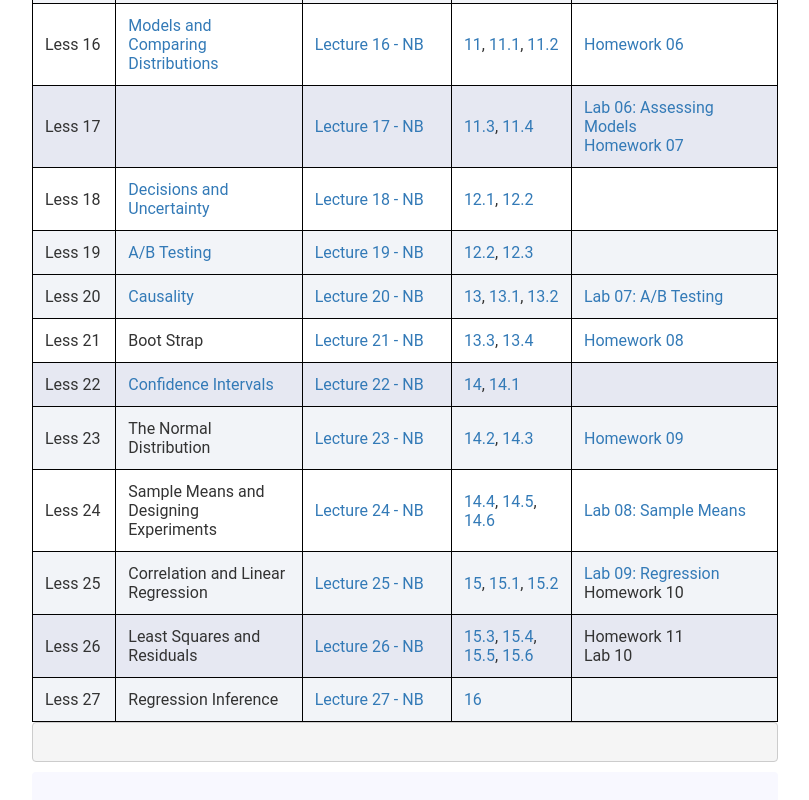
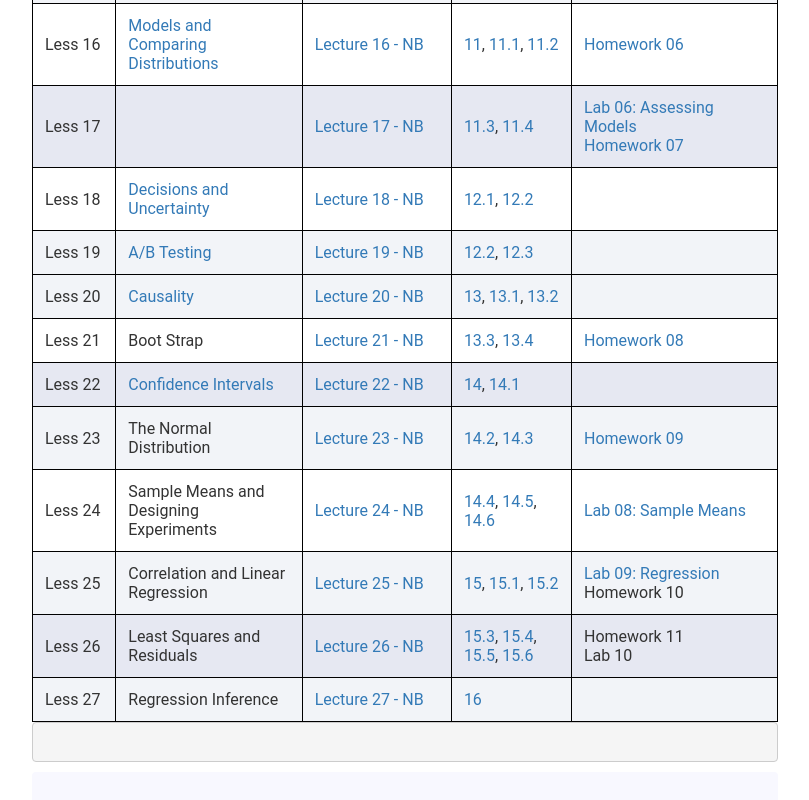
Before and after one commit to jhb10c/jhb10c.github.io, a plain HTML site: page dsites/fall2021/fall2021.html in a window 1280 px wide. Shown: the part 1090-1890 px from the top of the page, without its empty margins (235-1044 px from the left). Drawn offline with nearby package versions, Linux system fonts and the light colour scheme.

Commit message:
Update fall2021.html

```diff
--- a/dsites/fall2021/fall2021.html
+++ b/dsites/fall2021/fall2021.html
@@ -389,7 +389,6 @@ Less 20
 </td><td>
 
 
-<div><a href="https://datahub.ung.edu/hub/user-redirect/git-pull?repo=https%3A%2F%2Fgithub.com%2Fipydatabook%2FPublicMaterial&urlpath=tree%2FPublicMaterial%2Flab%2Flab07%2Flab07.ipynb&branch=main">Lab 07: A/B Testing</a></div>
 
 
 
```
